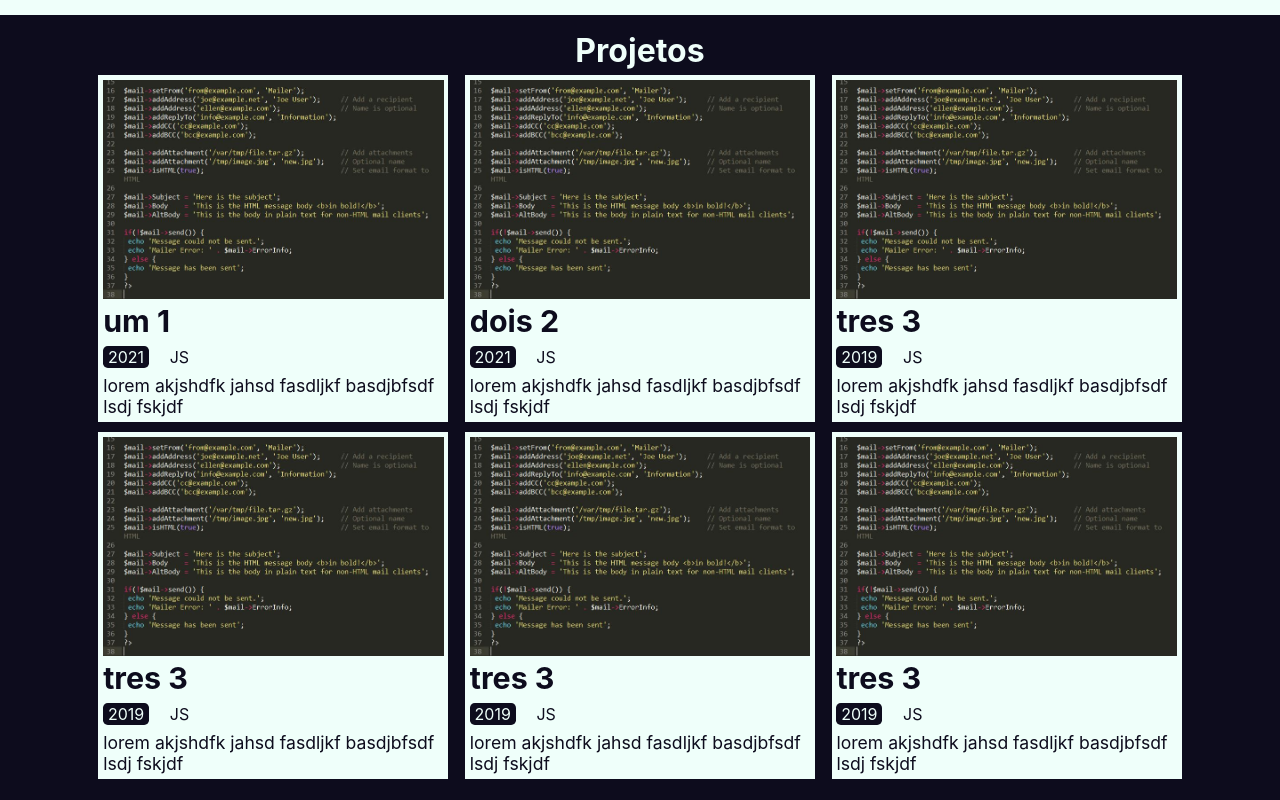
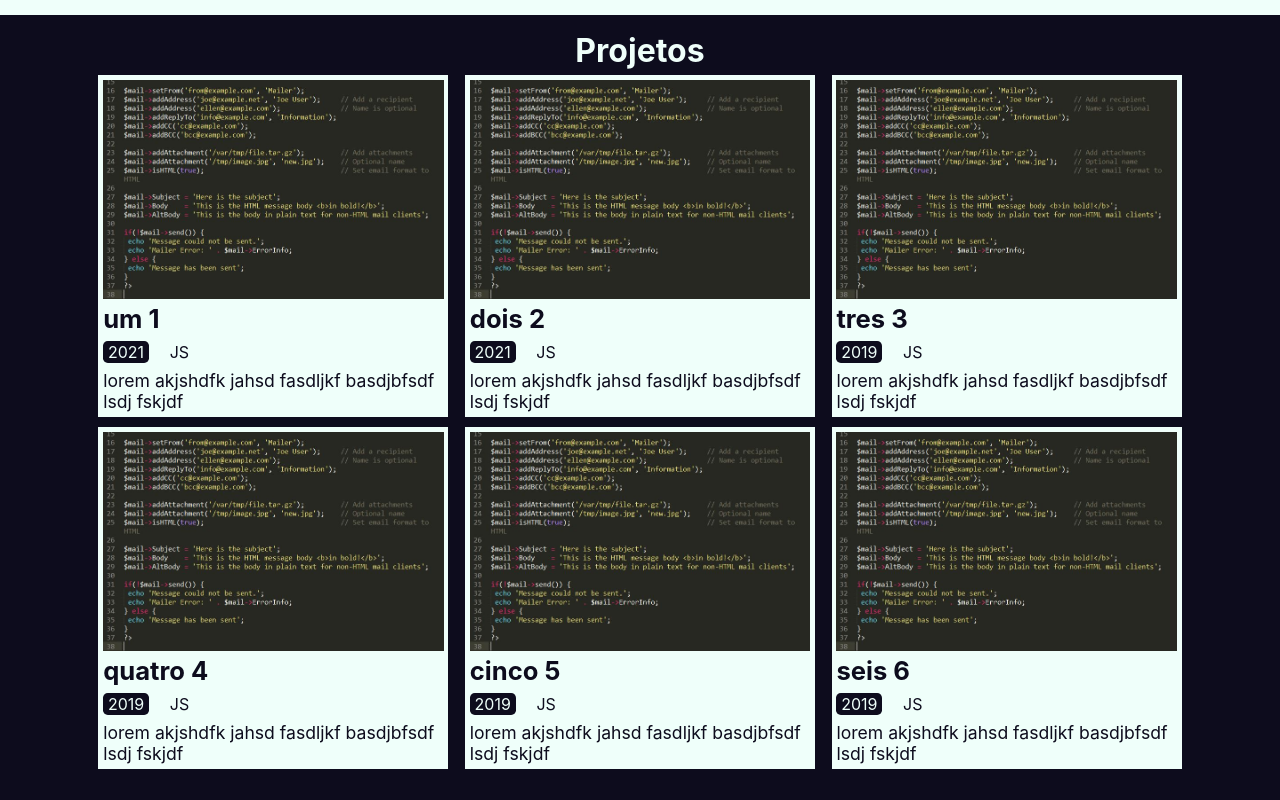
Before and after one commit to leo606/leo-portfolio, a React (Create React App) app: page / in a window 1280 px wide. Shown: the part 465-1265 px from the top of the page. Built offline with nearby package versions, Linux system fonts and the light colour scheme.

Commit message:
card title font size

```diff
--- a/src/components/ProjectCard/ProjectCard.styled.jsx
+++ b/src/components/ProjectCard/ProjectCard.styled.jsx
@@ -12,7 +12,7 @@ const StyledProjectCard = styled.div`
   }
 
   h4 {
-    font-size: 1.9em;
+    font-size: 1.6em;
   }
 
   div {
--- a/src/data/projects.json
+++ b/src/data/projects.json
@@ -22,21 +22,21 @@
   },
   {
     "id": 4,
-    "name": "tres 3",
+    "name": "quatro 4",
     "year": "2019",
     "type": "JS",
     "description": "lorem akjshdfk jahsd fasdljkf basdjbfsdf lsdj fskjdf"
   },
   {
     "id": 5,
-    "name": "tres 3",
+    "name": "cinco 5",
     "year": "2019",
     "type": "JS",
     "description": "lorem akjshdfk jahsd fasdljkf basdjbfsdf lsdj fskjdf"
   },
   {
     "id": 6,
-    "name": "tres 3",
+    "name": "seis 6",
     "year": "2019",
     "type": "JS",
     "description": "lorem akjshdfk jahsd fasdljkf basdjbfsdf lsdj fskjdf"
```
